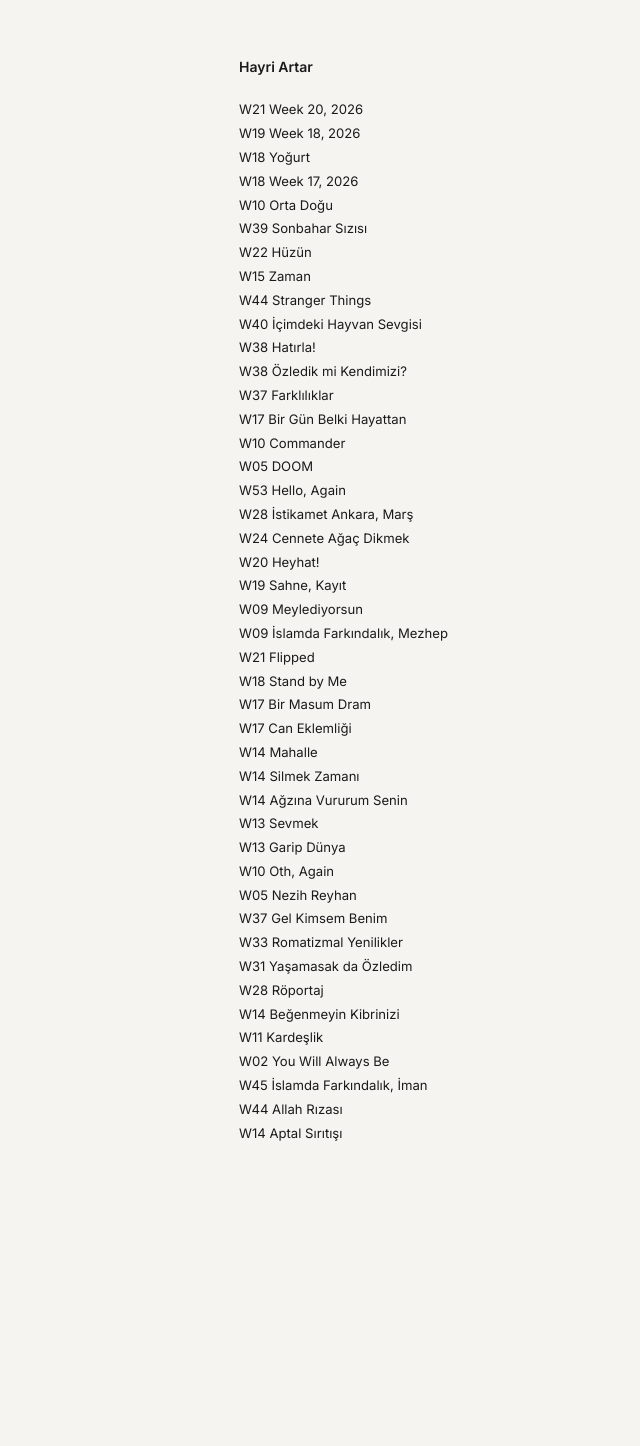
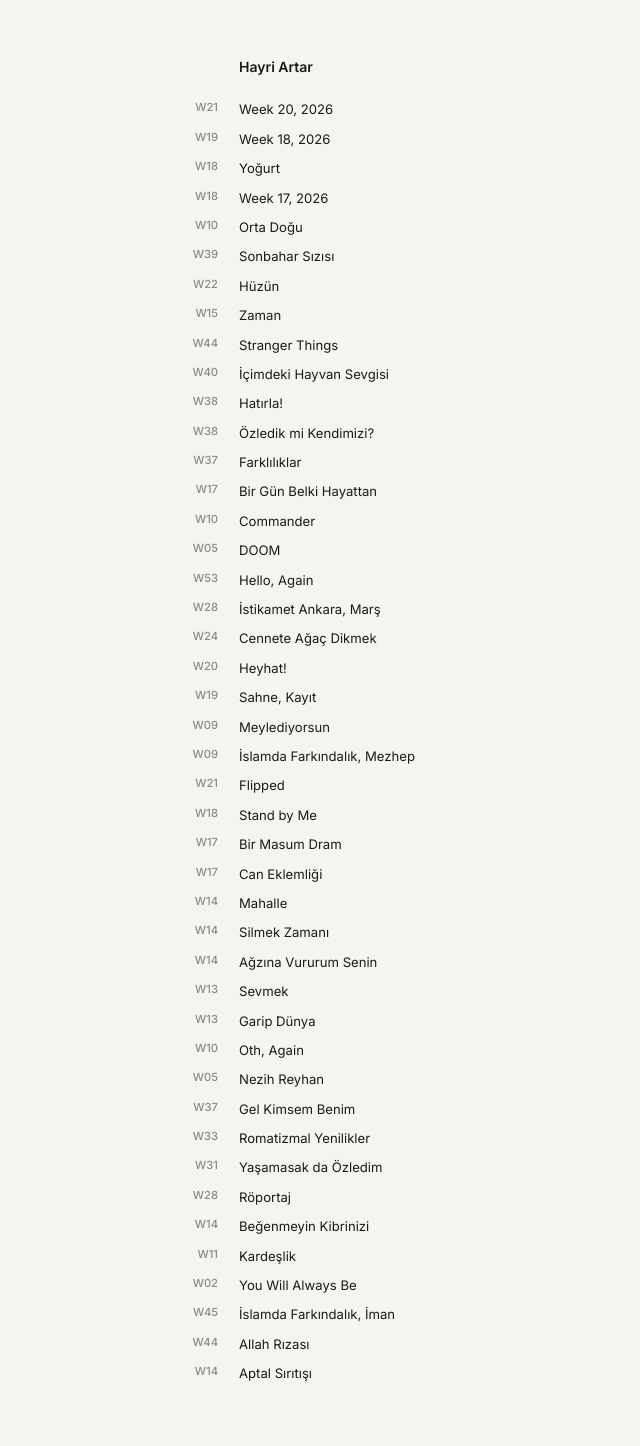
Before and after one commit to hayriartar/hayriartar.github.io, a Jekyll site: the page built from index.html, in a window 1280 px wide. Shown: the whole page, without its empty margins (201-841 px from the left). Built offline with Jekyll 4.4.1, drawn with Linux system fonts in a browser that asks for light colours; before the commit the page ends 1200 px from its top, so only the background shows below that.

Commit message:
Refactor post-item styles for flex layout
Updated the layout and styling of post items for better responsiveness and visual consistency.

```diff
--- a/assets/css/custom.css
+++ b/assets/css/custom.css
@@ -46,18 +46,40 @@ h1 {
     gap: 0.2rem;
 }
 
+/* Her bir satırı esnek yapıp position: relative yapıyoruz */
 .post-item {
-    display: block;
+    display: flex;
+    align-items: baseline;
     text-decoration: none;
     color: inherit;
+    transition: opacity 0.2s ease;
+    position: relative;
+    padding-left: 0; /* Ana dikey çizgi yazı başlığında kalacak */
+    margin-bottom: 0.4rem; /* Yazılar arası dikey boşluk */
+}
+
+/* Sadece yazı başlığını kapsayan alan */
+.post-title {
     font-size: 0.9375rem;
     font-weight: 400;
-    transition: opacity 0.2s ease;
 }
 
+/* Sol boşluğa kayan Hafta Numarası (W11) */
+.post-week {
+    position: absolute;
+    right: 100%; /* Başlığın sol sınırından geriye doğru yaslar */
+    margin-right: 1.5rem; /* Başlık ile arasında bırakılacak sol boşluk mesafesi */
+    font-size: 0.8rem; /* Bir tık daha küçük boyut */
+    color: #8c8a84; /* Daha soluk, gömülü bir renk */
+    font-weight: 500;
+    white-space: nowrap; /* Alt satıra geçmesini engeller */
+}
+
+/* Satırın tamamına gelince hafif opaklık efekti */
 .post-item:hover {
-    opacity: 0.5;
+    opacity: 0.6;
 }
+
 
 .post-content p {
     margin-bottom: 1rem;
@@ -108,6 +130,17 @@ h1 {
     }
     .back-nav {
         bottom: 2rem;
-        max-width: calc(100% - 4rem); /* Mobil ekran genişliğine göre buton alanını daraltır */
+        max-width: calc(100% - 4rem);
+    }
+
+    /* Mobil ekranlarda sola taşma yerine yan yana normal listeleme düzenine döner */
+    .post-item {
+        display: flex;
+        gap: 0.8rem;
+    }
+    .post-week {
+        position: static;
+        margin-right: 0;
+        font-size: 0.85rem;
     }
 }
```
